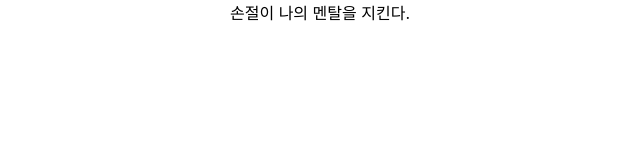
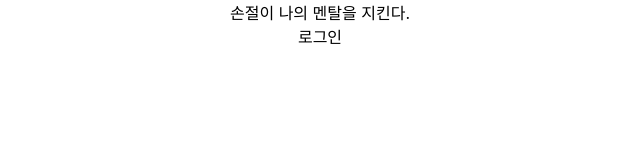
Before and after one commit to jiminAn/Coin_Auto_Trading, a React (Create React App) app in the folder front-end/: page / in a window 1280 px wide. Shown: the top 160 px of the page, without its empty margins (320-960 px from the left). Built offline with nearby package versions, Linux system fonts and the light colour scheme.

Commit message:
feat : ADD router for pages
로그인 및 홈 화면 구성을 위한 리액트 라우터 구현

```diff
--- a/front-end/src/App.tsx
+++ b/front-end/src/App.tsx
@@ -1,12 +1,17 @@
-import React from 'react';
-import './App.css';
+import React from 'react'
+import { Route } from 'react-router-dom'
+import HomePage from 'Pages/HomePage'
+import LoginPage from 'Pages/LoginPage'
+import './App.css'
 
 function App() {
   return (
     <div className="App">
       손절이 나의 멘탈을 지킨다.
+      <Route exact path='/' component={LoginPage} />
+      <Route path='/home' component={HomePage} />
     </div>
-  );
+  )
 }
 
-export default App;
+export default App
--- /dev/null
+++ b/front-end/src/Pages/HomePage.tsx
@@ -0,0 +1,9 @@
+import React from 'react'
+
+function HomePage() {
+    return (
+        <div>홈</div>
+    )
+}
+
+export default HomePage
--- /dev/null
+++ b/front-end/src/Pages/LoginPage.tsx
@@ -0,0 +1,9 @@
+import React from 'react'
+
+function LoginPage() {
+    return (
+        <div>로그인</div>
+    )
+}
+
+export default LoginPage
--- a/front-end/src/index.tsx
+++ b/front-end/src/index.tsx
@@ -1,11 +1,14 @@
-import React from 'react';
-import ReactDOM from 'react-dom';
-import './index.css';
-import App from './App';
+import React from 'react'
+import ReactDOM from 'react-dom'
+import { BrowserRouter  } from 'react-router-dom'
+import './index.css'
+import App from './App'
 
 ReactDOM.render(
   <React.StrictMode>
-    <App />
+    <BrowserRouter>
+      <App />
+    </BrowserRouter>
   </React.StrictMode>,
   document.getElementById('root')
-);
+)
```
